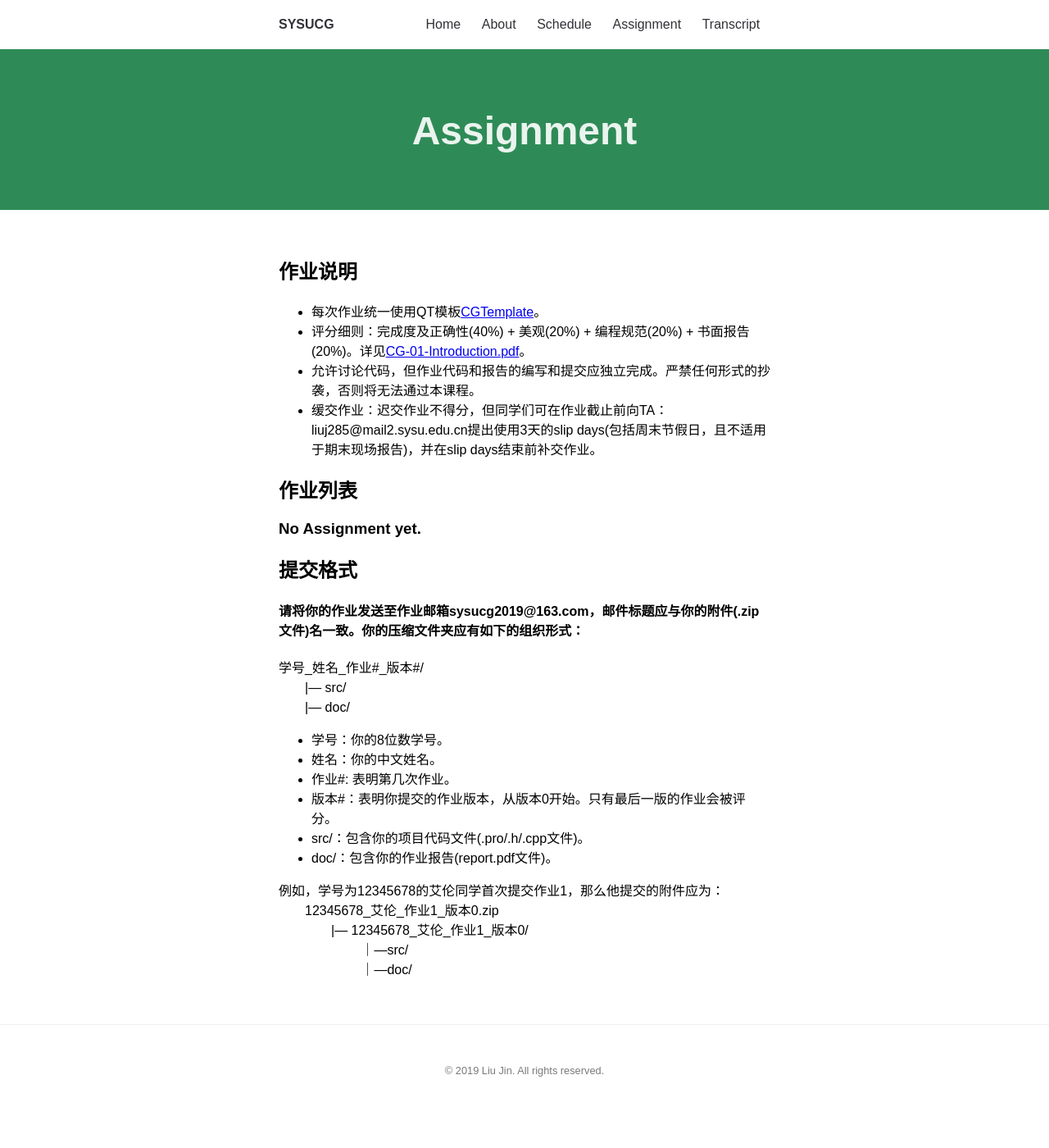
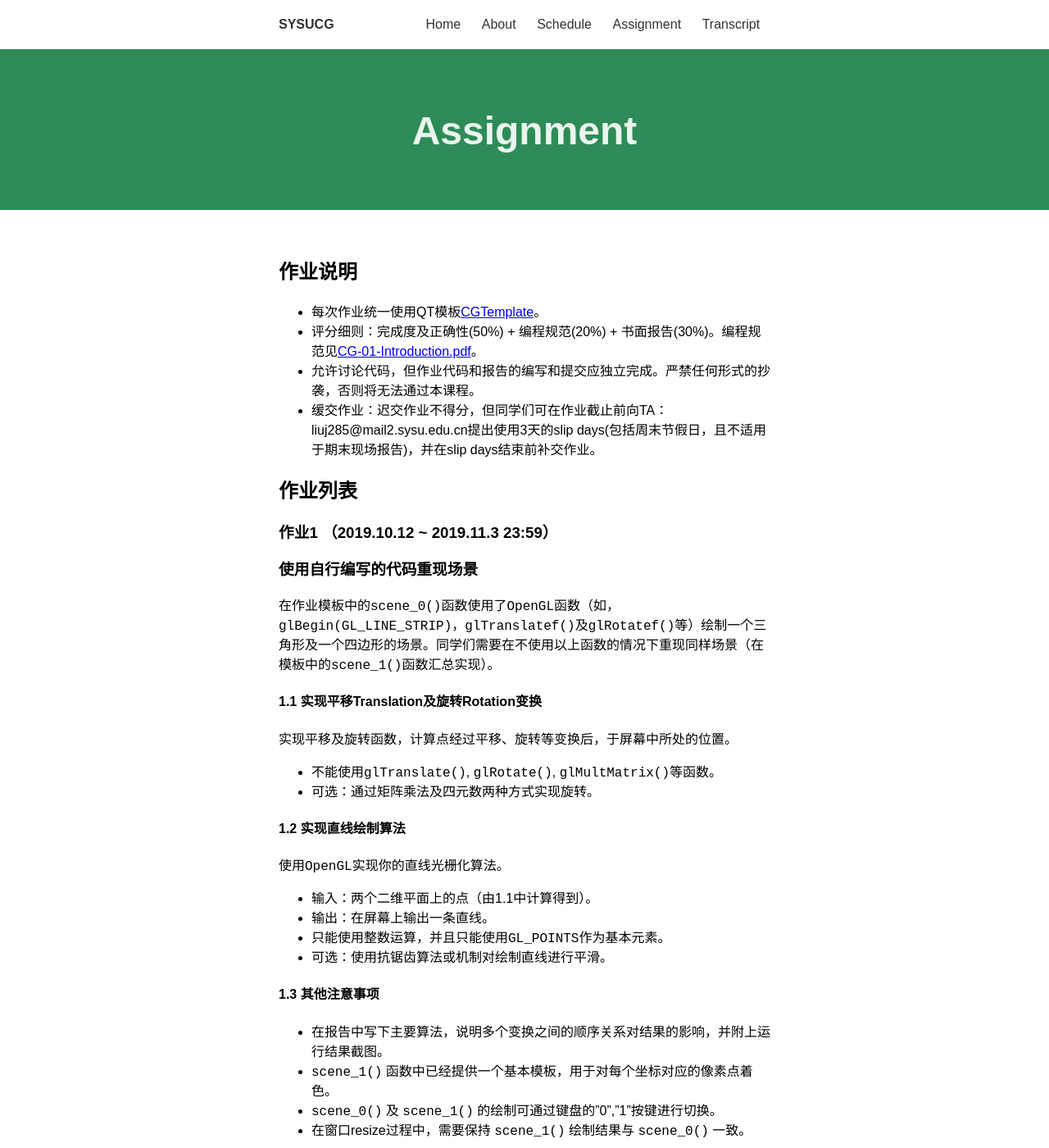
Before and after one commit to sysucg2019/sysucg2019.github.io, a Jekyll site: the page built from assignment.md, in a window 1280 px wide and 1400 px high. Shown: the whole window at 82% size. Built offline with Jekyll 4.4.1, drawn with Linux system fonts in a browser that asks for light colours.

Commit message:
Update assignment.md

```diff
--- a/assignment.md
+++ b/assignment.md
@@ -6,12 +6,33 @@ permalink: /assignment/
 
 ## 作业说明
 -  每次作业统一使用QT模板<a href="https://github.com/sysucg2019/sysucg2019.github.io/raw/master/CGTemplate.zip">CGTemplate</a>。
--  评分细则：完成度及正确性(40%) + 美观(20%) + 编程规范(20%) + 书面报告(20%)。详见<a href="https://github.com/sysucg2019/sysucg2019.github.io/raw/master/slides/CG-01-Introduction.pdf">CG-01-Introduction.pdf</a>。
+-  评分细则：完成度及正确性(50%) + 编程规范(20%) + 书面报告(30%)。编程规范见<a href="https://github.com/sysucg2019/sysucg2019.github.io/raw/master/slides/CG-01-Introduction.pdf">CG-01-Introduction.pdf</a>。
 -  允许讨论代码，但作业代码和报告的编写和提交应独立完成。严禁任何形式的抄袭，否则将无法通过本课程。
 -  缓交作业：迟交作业不得分，但同学们可在作业截止前向TA：liuj285@mail2.sysu.edu.cn提出使用3天的slip days(包括周末节假日，且不适用于期末现场报告)，并在slip days结束前补交作业。
 
 ## 作业列表
-### No Assignment yet.
+### 作业1 （2019.10.12 ~ 2019.11.3 23:59）
+### 使用自行编写的代码重现场景
+
+在作业模板中的`scene_0()`函数使用了`OpenGL`函数（如，`glBegin(GL_LINE_STRIP)`，`glTranslatef()`及`glRotatef()`等）绘制一个三角形及一个四边形的场景。同学们需要在`不使用`以上函数的情况下重现同样场景（在模板中的`scene_1()`函数汇总实现）。
+
+#### 1.1 实现平移Translation及旋转Rotation变换
+实现平移及旋转函数，计算点经过平移、旋转等变换后，于屏幕中所处的位置。
+-  不能使用`glTranslate()`, `glRotate()`, `glMultMatrix()`等函数。
+-  可选：通过矩阵乘法及四元数两种方式实现旋转。
+
+#### 1.2 实现直线绘制算法
+使用`OpenGL`实现你的直线光栅化算法。
+-  输入：两个二维平面上的点（由1.1中计算得到）。
+-  输出：在屏幕上输出一条直线。
+-  只能使用整数运算，并且只能使用`GL_POINTS`作为基本元素。
+-  可选：使用抗锯齿算法或机制对绘制直线进行平滑。
+
+#### 1.3 其他注意事项
+- 在报告中写下主要算法，说明多个变换之间的顺序关系对结果的影响，并附上运行结果截图。
+- `scene_1()` 函数中已经提供一个基本模板，用于对每个坐标对应的像素点着色。
+- `scene_0()` 及 `scene_1()` 的绘制可通过键盘的"0","1"按键进行切换。
+- 在窗口resize过程中，需要保持 `scene_1()` 绘制结果与 `scene_0()` 一致。
 
 ## 提交格式
 #### 请将你的作业发送至作业邮箱sysucg2019@163.com，邮件标题应与你的附件(.zip文件)名一致。你的压缩文件夹应有如下的组织形式：
```
